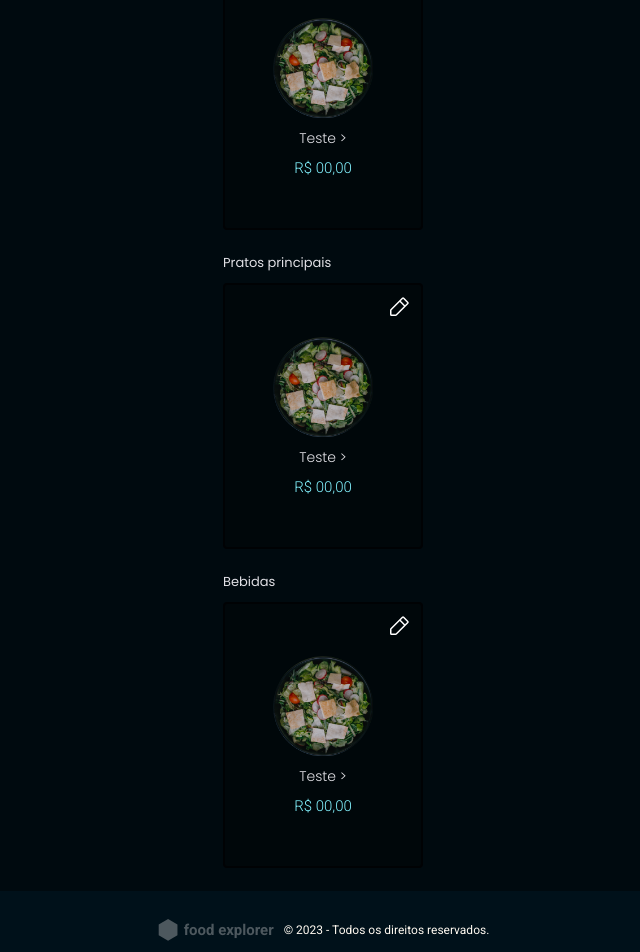
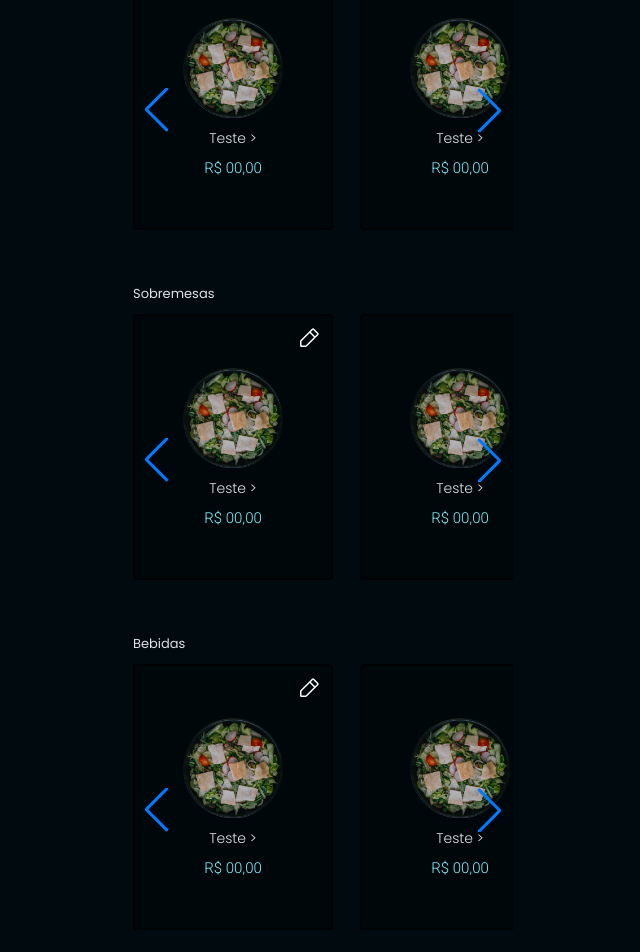
Before and after one commit to loren175/front-food-explorer, a React (Vite) app: page / in a window 1280 px wide. Shown: the part 380-1332 px from the top of the page, without its empty margins (317-957 px from the left). Built offline with nearby package versions, Linux system fonts and the light colour scheme.

Commit message:
add slider to card sections

```diff
--- a/src/components/Section/index.jsx
+++ b/src/components/Section/index.jsx
@@ -1,11 +1,10 @@
-import { Card } from "../Card";
-import { Container } from "./styles";
+import { Container } from "./styles"
 
-export function Section({text}) {
+export function Section({ text, children }) {
   return (
     <Container>
       <h3>{text}</h3>
-      <Card/>
+      {children}
     </Container>
   )
 }
--- a/src/components/Section/styles.js
+++ b/src/components/Section/styles.js
@@ -4,7 +4,7 @@ export const Container = styled.section`
   display: flex;
   gap: 10px;
   flex-direction: column;
-  margin-bottom: 23px;
+  margin-bottom: 28px;
 
   h3 {
     color: ${({ theme }) => theme.COLORS.LIGHT_300};
--- a/src/pages/Home/index.jsx
+++ b/src/pages/Home/index.jsx
@@ -4,6 +4,11 @@ import homeImg from "../../assets/home-img.png"
 import { Footer } from "../../components/Footer"
 import { SideMenu } from "../../components/SideMenu"
 import { Section } from "../../components/Section"
+import { Card } from "../../components/Card"
+
+import { register } from "swiper/element/bundle"
+
+register()
 
 export function Home() {
   return (
@@ -20,9 +25,63 @@ export function Home() {
             </div>
           </header>
         </div>
-        <Section text="Refeições" />
-        <Section text="Pratos principais" />
-        <Section text="Bebidas" />
+
+        <Section text="Refeições">
+          <swiper-container
+            space-between="27"
+            slides-per-view="auto"
+            navigation="true"
+            loop="true"
+            grab-cursor="true"
+          >
+            <swiper-slide>
+              <Card />
+            </swiper-slide>
+            <swiper-slide>
+              <Card />
+            </swiper-slide>
+          </swiper-container>
+        </Section>
+        <Section text="Sobremesas">
+          <swiper-container
+            space-between="27"
+            slides-per-view="auto"
+            navigation="true"
+            loop="true"
+            grab-cursor="true"
+          >
+            <swiper-slide>
+              <Card />
+            </swiper-slide>
+            <swiper-slide>
+              <Card />
+            </swiper-slide>
+            <swiper-slide>
+              <Card />
+            </swiper-slide>
+            <swiper-slide>
+              <Card />
+            </swiper-slide>
+          </swiper-container>
+        </Section>
+        <Section text="Bebidas">
+          <swiper-container
+            space-between="27"
+            slides-per-view="auto"
+            navigation="true"
+            loop="true"
+            grab-cursor="true"
+          >
+            <swiper-slide>
+              <Card />
+            </swiper-slide>
+            <swiper-slide>
+              <Card />
+            </swiper-slide>
+          </swiper-container>
+        </Section>
+
+
       </main>
       <Footer />
     </Container>
--- a/src/pages/Home/styles.js
+++ b/src/pages/Home/styles.js
@@ -49,4 +49,13 @@ export const Container = styled.div`
     font-size: 9.6px;
     font-weight: 200;
   }
+
+  swiper-container {
+    height: 292px;
+    width: 380px;
+  }
+
+  swiper-slide {
+    max-width: 200px;
+  }
 `
```
